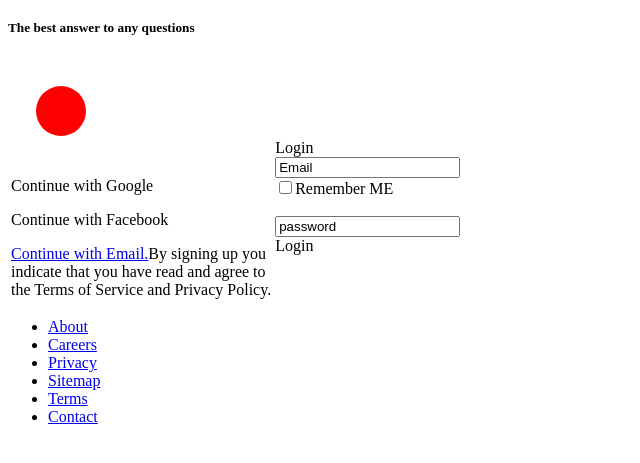
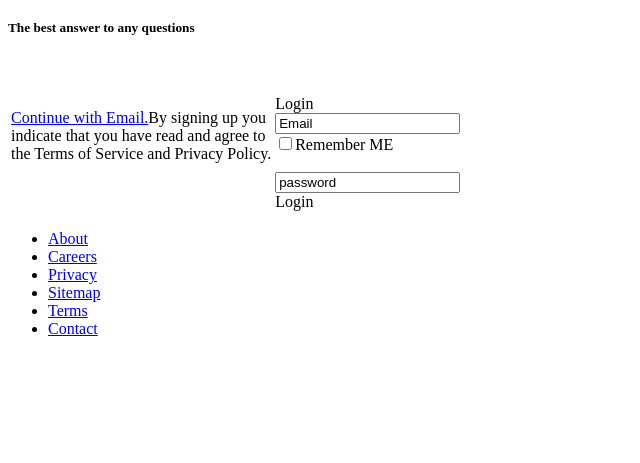
Before and after one commit to syntaxSizer/Qu0ra, a plain HTML site: page clone/login.html in a window 1280 px wide. Shown: the part 87-550 px from the top of the page, without its empty margins (0-640 px from the left). Drawn offline with Linux system fonts and the light colour scheme.

Commit message:
remove circle shape , add form header

```diff
--- a/clone/login.html
+++ b/clone/login.html
@@ -14,8 +14,7 @@
                 <form>
                     <table>
                         <tr>
-                            <td id="1st"><p id="google"><svg id="circle" width="100" height="100"><circle cx="50"cy="50" r="25" fill="red"</svg><p>Continue with Google</p>
-                            <p id="facebook">Continue with Facebook</p>
+                            <td id="1st">
                                 <a href="#">Continue with Email.</a>By signing up you<br/> indicate that you have read and agree to <br/>the Terms of Service and Privacy Policy.</td>
                             <td id="2st"><p> <br/></p>
                                 <div id="td2elm2"><label for="login">Login</label><br/><input type="text" name="login" value="Email"><br/><input type="checkbox" name="Remember Me" value="Remember Me"><label for= "Remember Me">Remember ME </label><br/><br/><input name=   "password" type="text" value="password"><br/><botton id="botton">Login</botton></div></td>
```
